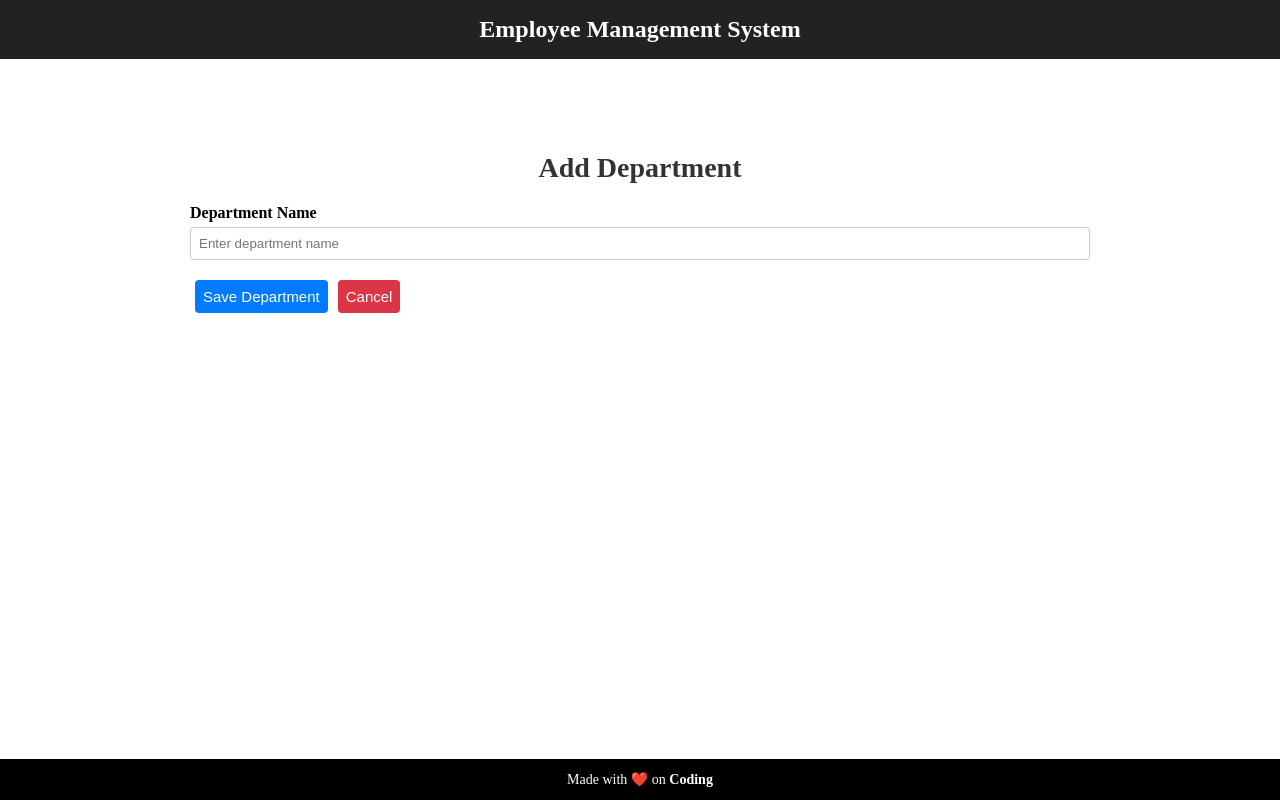
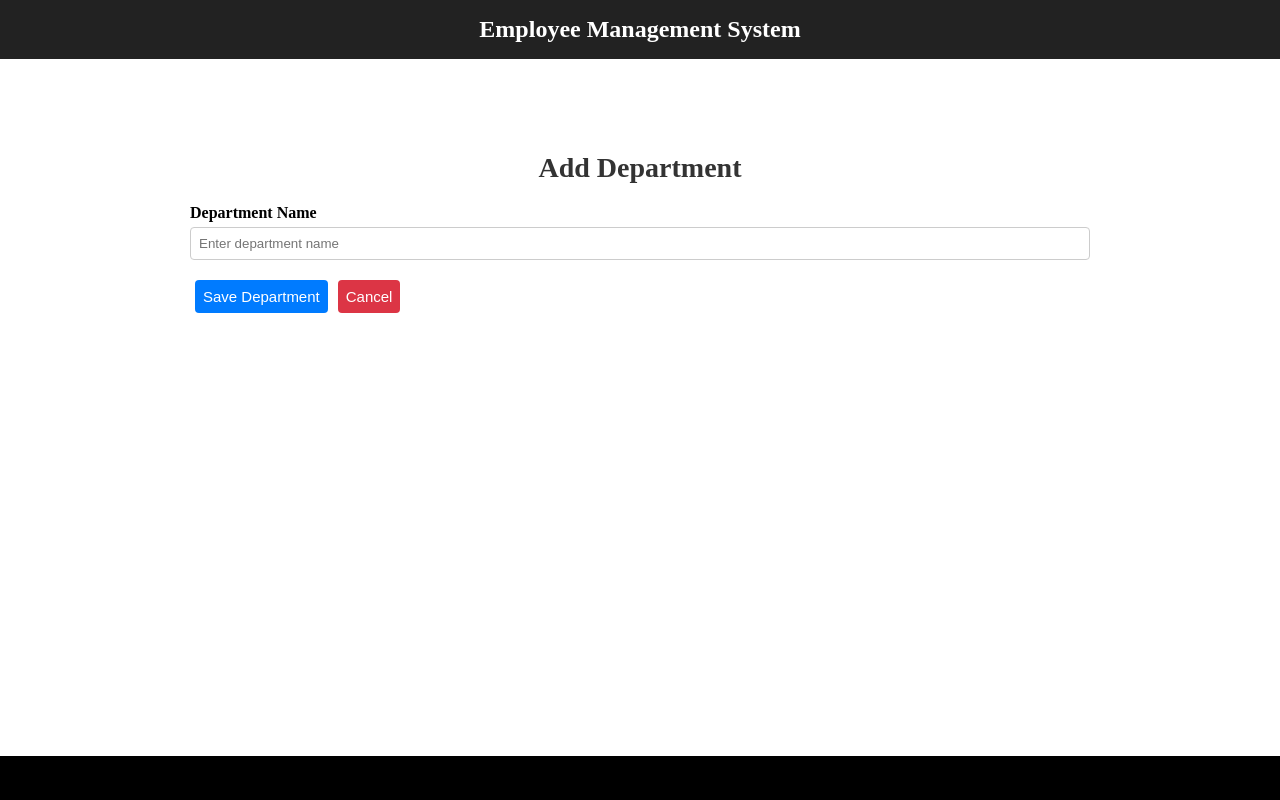
Before and after one commit to A-DILEEP/Employee-Management-FullStack, a React (Vite) app in the folder ems-frontend/: page /add-department in a window 1280 px wide. Built offline with nearby package versions, Linux system fonts and the light colour scheme; no server answers.

Commit message:
changes in footer

```diff
--- a/ems-frontend/package.json
+++ b/ems-frontend/package.json
@@ -15,6 +15,7 @@
     "dotenv": "^17.2.1",
     "react": "^19.1.0",
     "react-dom": "^19.1.0",
+    "react-icons": "^5.5.0",
     "react-router-dom": "^7.7.1"
   },
   "devDependencies": {
--- a/ems-frontend/src/components/Footer/Footer.css
+++ b/ems-frontend/src/components/Footer/Footer.css
@@ -6,6 +6,7 @@
   font-size: 14px;
   position:fixed;
   bottom: 0;
+  height: 20px;
 }
 
 .footer-link {
--- a/ems-frontend/src/components/Footer/FooterComponent.jsx
+++ b/ems-frontend/src/components/Footer/FooterComponent.jsx
@@ -1,19 +1,20 @@
 import React from "react";
 import "./Footer.css";
+import { PiGithubLogoLight } from "react-icons/pi";
 
 const FooterComponent = () => {
   return (
     <footer className="footer">
       <span>
-        Made with ❤️ on{" "}
+{/*
         <a
           href="https://github.com/A-DILEEP"
           className="footer-link"
           target="_blank"
           rel="noopener noreferrer"
         >
-          Coding
-        </a>
+          <PiGithubLogoLight style={{fontSize:"25px"}} />
+        </a> */}
       </span>
     </footer>
   );
```
Also changed, not shown: 1 other file (tests, documents, lock files or other folders).
